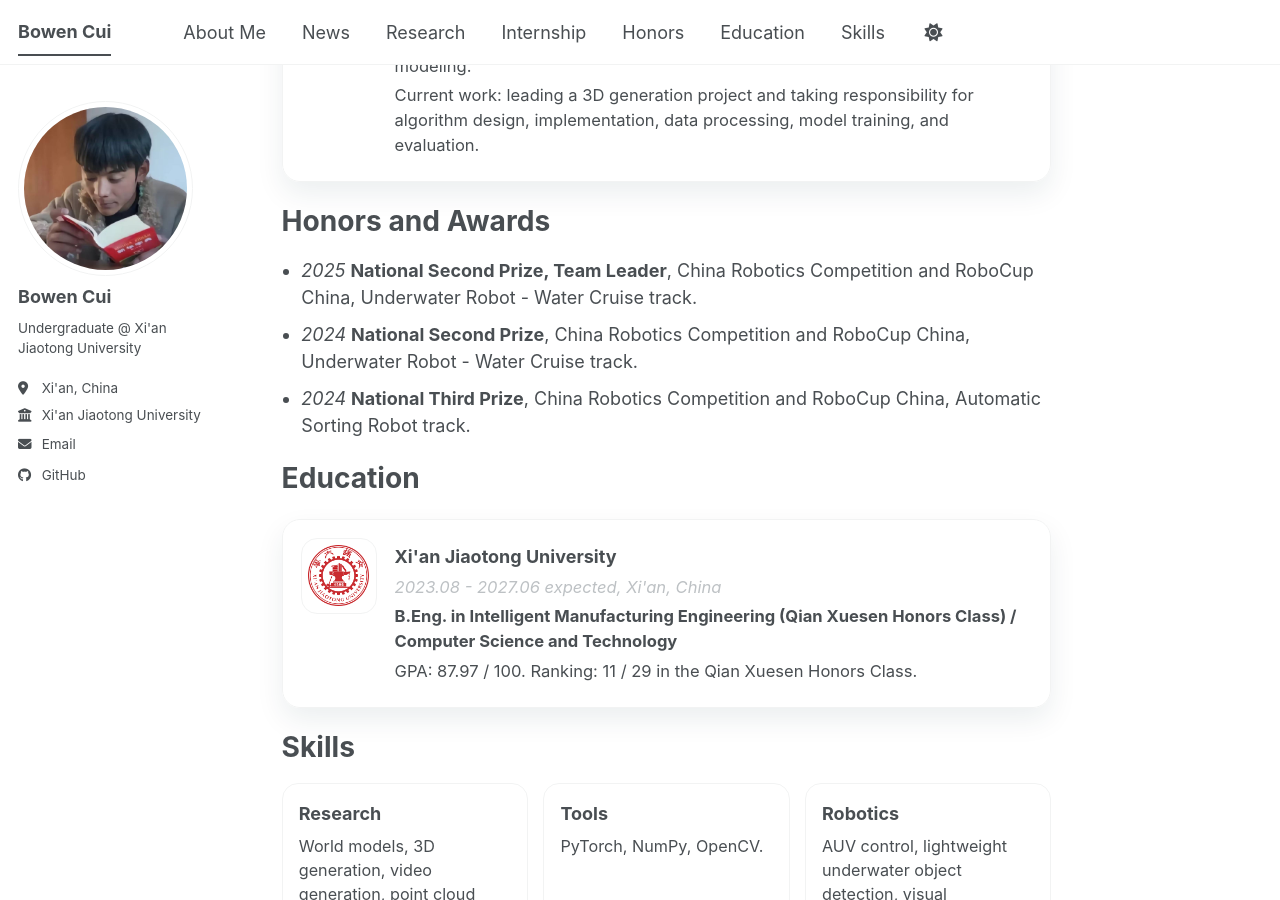
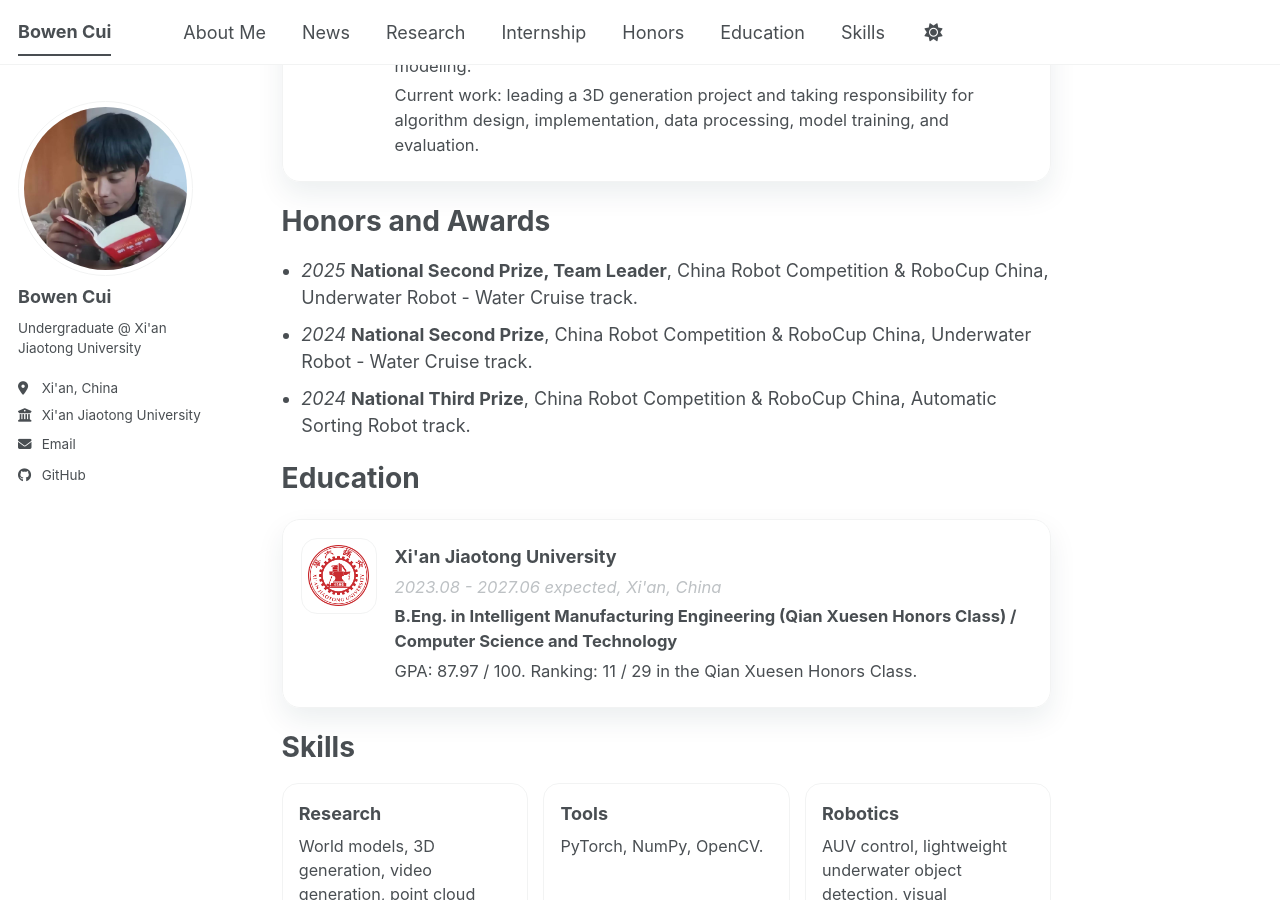
Before and after one commit to AlexanderTsui/AlexanderTsui.github.io, a Jekyll site: the page built from _pages/about.md, in a window 1280 px wide and 900 px high, scrolled down 1545 px. Built offline with Jekyll 4.4.1, drawn with Linux system fonts in a browser that asks for light colours; a script bundle is joined from its source files by our own code; library files that are not in the unit come from our copies; some of the changed text lies outside the part shown.

Commit message:
Fix robot competition name

```diff
--- a/_pages/about.md
+++ b/_pages/about.md
@@ -23,9 +23,9 @@
 
 <ul class="home-news">
   <li><em>2025.12</em>: Joined <strong>Zhejiang University CAD&amp;CG Lab / ZIP Lab</strong> as a remote research intern, focusing on 3D world models and text-to-3D generation.</li>
-  <li><em>2025.10</em>: Led the team to a <strong>National Second Prize</strong> in the 2025 China Robotics Competition and RoboCup China, Underwater Robot Water Cruise track.</li>
+  <li><em>2025.10</em>: Led the team to a <strong>National Second Prize</strong> in the 2025 China Robot Competition &amp; RoboCup China, Underwater Robot Water Cruise track.</li>
   <li><em>2025.08</em>: Started <strong>PointSA</strong>, a self-supervised point cloud segmentation project based on Slot Attention.</li>
-  <li><em>2024.11</em>: Won a <strong>National Second Prize</strong> in the 2024 China Robotics Competition and RoboCup China, Underwater Robot Water Cruise track.</li>
+  <li><em>2024.11</em>: Won a <strong>National Second Prize</strong> in the 2024 China Robot Competition &amp; RoboCup China, Underwater Robot Water Cruise track.</li>
 </ul>
 
 <span class="anchor" id="research"></span>
@@ -73,9 +73,9 @@
 # Honors and Awards
 
 <ul class="award-list">
-  <li><em>2025</em> <strong>National Second Prize, Team Leader</strong>, China Robotics Competition and RoboCup China, Underwater Robot - Water Cruise track.</li>
-  <li><em>2024</em> <strong>National Second Prize</strong>, China Robotics Competition and RoboCup China, Underwater Robot - Water Cruise track.</li>
-  <li><em>2024</em> <strong>National Third Prize</strong>, China Robotics Competition and RoboCup China, Automatic Sorting Robot track.</li>
+  <li><em>2025</em> <strong>National Second Prize, Team Leader</strong>, China Robot Competition &amp; RoboCup China, Underwater Robot - Water Cruise track.</li>
+  <li><em>2024</em> <strong>National Second Prize</strong>, China Robot Competition &amp; RoboCup China, Underwater Robot - Water Cruise track.</li>
+  <li><em>2024</em> <strong>National Third Prize</strong>, China Robot Competition &amp; RoboCup China, Automatic Sorting Robot track.</li>
 </ul>
 
 <span class="anchor" id="education"></span>
```
